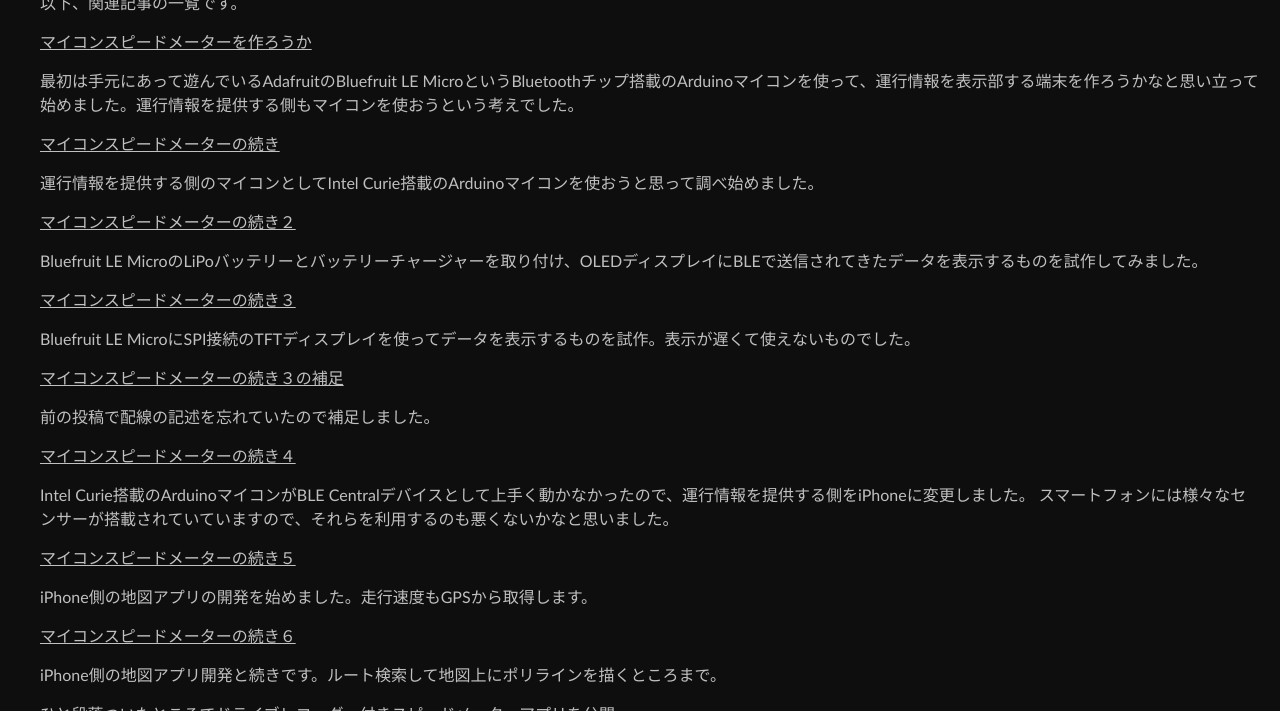
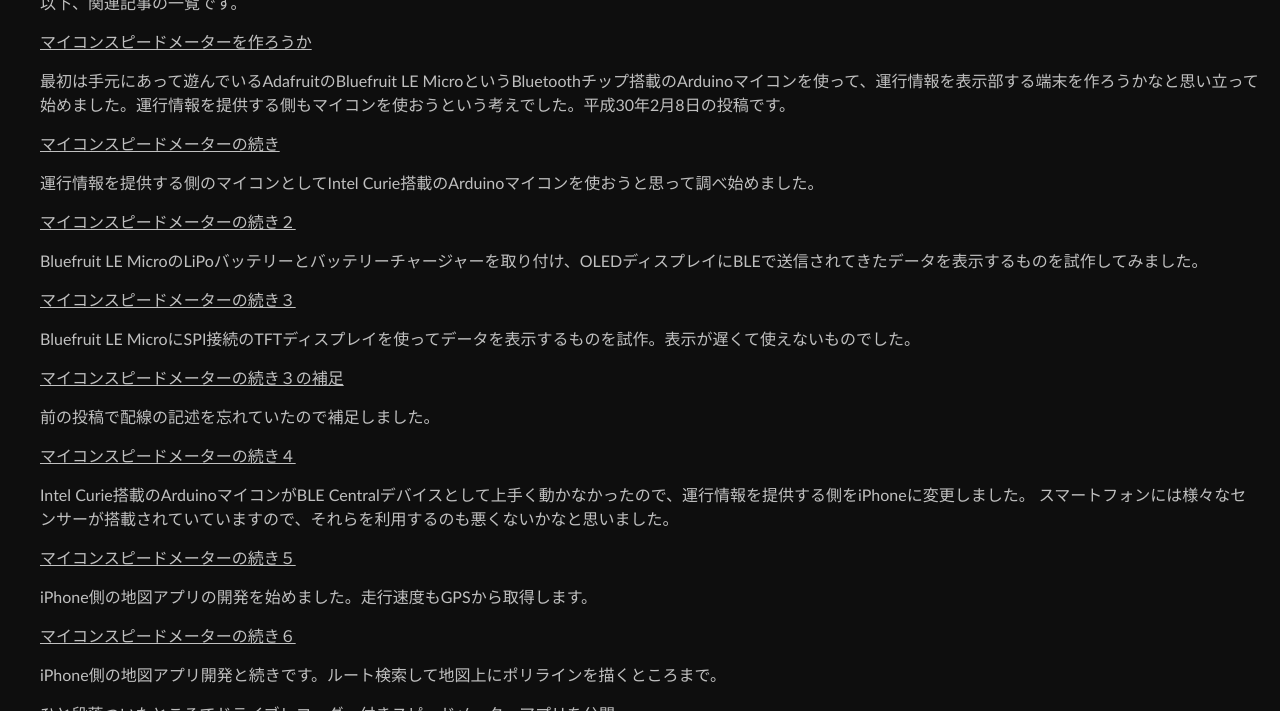
Before and after one commit to tsubakicraftjp/tsubakicraftjp.github.io, a Jekyll site: the page built from _posts/2018-03-18-drivecamera_making.md, in a window 1280 px wide and 900 px high, scrolled down 881 px, cut to the strip 189-900 px from the top of the window. Built offline with Jekyll 4.4.1, drawn with Linux system fonts in a browser that asks for light colours; some of the changed text lies outside the part shown.

Commit message:
new post

```diff
--- a/_posts/2018-03-18-drivecamera_making.md
+++ b/_posts/2018-03-18-drivecamera_making.md
@@ -24,7 +24,7 @@
 
 [マイコンスピードメーターを作ろうか](https://wp.me/p7Mkw3-1Fe)
 
-最初は手元にあって遊んでいるAdafruitのBluefruit LE MicroというBluetoothチップ搭載のArduinoマイコンを使って、運行情報を表示部する端末を作ろうかなと思い立って始めました。運行情報を提供する側もマイコンを使おうという考えでした。
+最初は手元にあって遊んでいるAdafruitのBluefruit LE MicroというBluetoothチップ搭載のArduinoマイコンを使って、運行情報を表示部する端末を作ろうかなと思い立って始めました。運行情報を提供する側もマイコンを使おうという考えでした。平成30年2月8日の投稿です。
 
 [マイコンスピードメーターの続き](https://wp.me/p7Mkw3-1Fo)
 
@@ -130,7 +130,7 @@
 
 [隼のお迎えとドラレコ＆速度警告灯のテスト](https://wp.me/p7Mkw3-1IZ)
 
-ターゲットバイク（Suzuki GSX1300R 隼）が納車されたので、早速速度警告灯とドラカメを搭載して走行してみました。
+ターゲットバイク（Suzuki GSX1300R 隼）が納車されたので、早速速度警告灯とドラカメを搭載して走行してみました。平成30年3月17日の投稿です。
 
 
 気が向いたら多少の改良はするかもしれませんが、一応このプロジェクトはこれで終了です。
```
